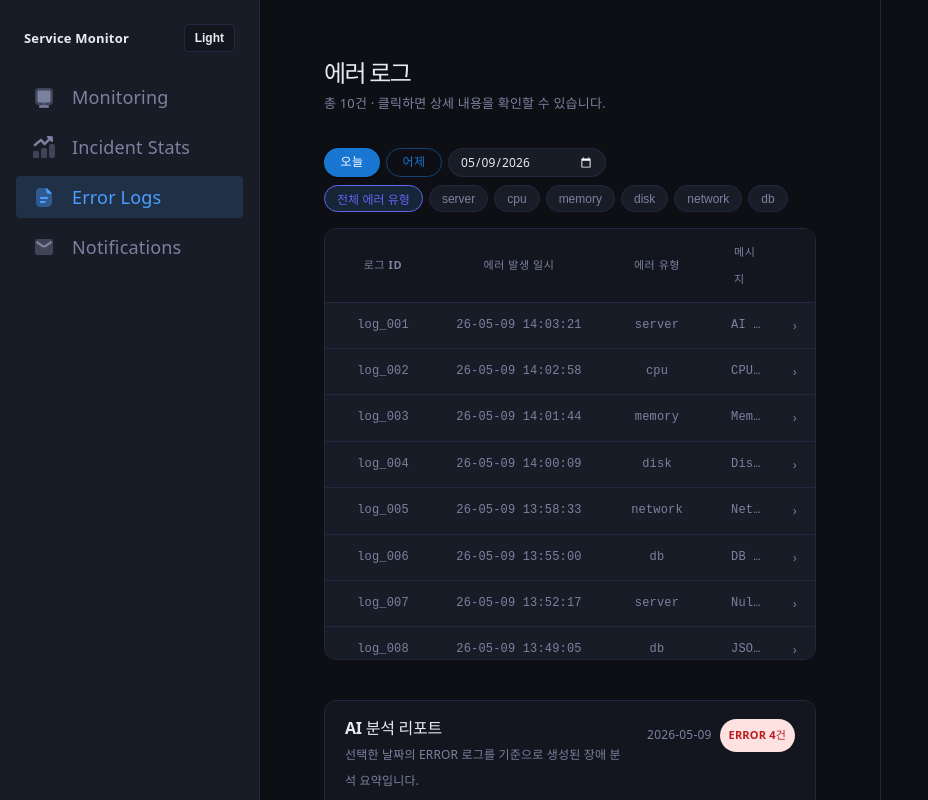
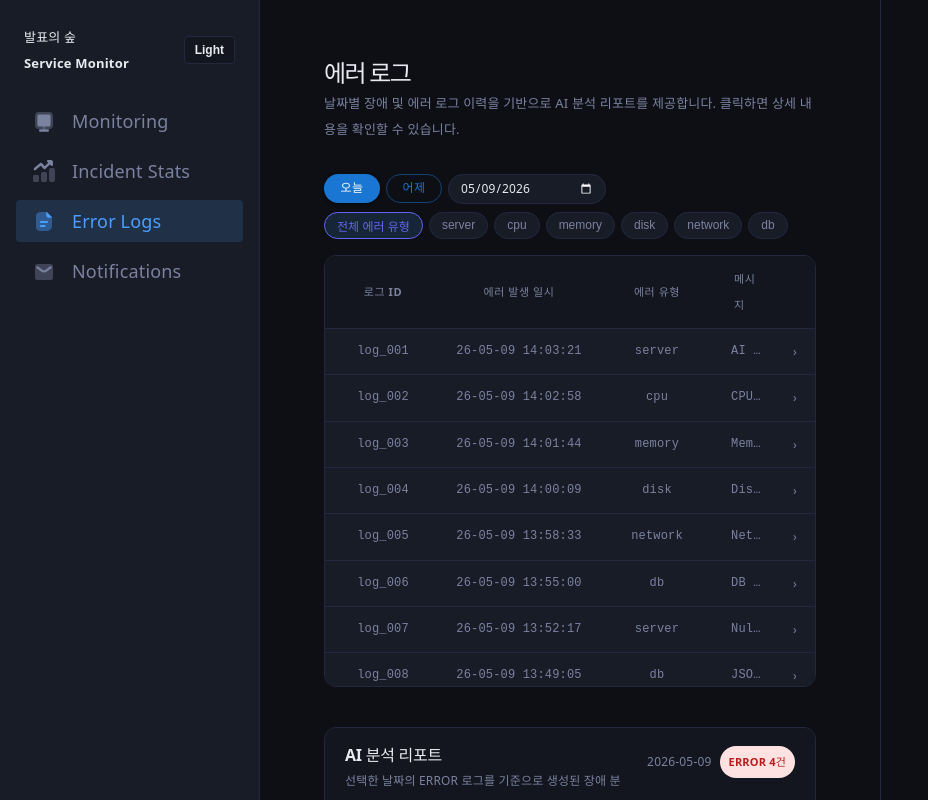
Before and after one commit to jeondaegam/service-monitor, a React (Vite) app in the folder perf-monitor-portlet/: page /error-log in a window 1280 px wide. Shown: the top 800 px of the page, without its empty margins (0-928 px from the left). Built offline with nearby package versions, Linux system fonts and the light colour scheme.

Commit message:
좌측 카테고리 '발표의 숲' 텍스트 추가 및 에러로그: 건수 주석처리

```diff
--- a/perf-monitor-portlet/src/layouts/dashboard/nav.jsx
+++ b/perf-monitor-portlet/src/layouts/dashboard/nav.jsx
@@ -29,6 +29,7 @@ export function NavDesktop() {
         }}
       >
         <Box sx={{ fontSize: 13, fontWeight: 700, color: "var(--app-text)" }}>
+          발표의 숲<br/>
           Service Monitor
         </Box>
         <Box
--- a/perf-monitor-portlet/src/pages/ErrorLog/ErrorLogPage.jsx
+++ b/perf-monitor-portlet/src/pages/ErrorLog/ErrorLogPage.jsx
@@ -551,7 +551,8 @@ export default function ErrorLogPage() {
       <header className="app-page-header">
         <h1 className="app-page-title">에러 로그</h1>
         <p className="app-page-subtitle">
-          총 {filtered.length}건 · 클릭하면 상세 내용을 확인할 수 있습니다.
+          {/* 총 {filtered.length}건 ·  */}
+          날짜별 장애 및 에러 로그 이력을 기반으로 AI 분석 리포트를 제공합니다. 클릭하면 상세 내용을 확인할 수 있습니다.
         </p>
       </header>
 
```
